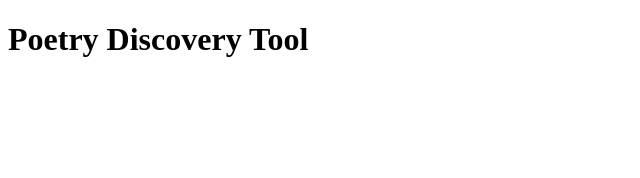
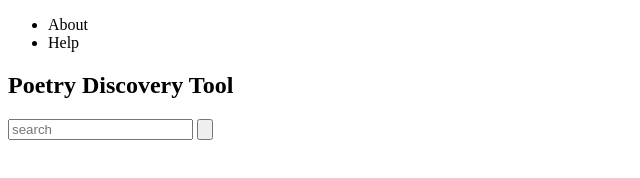
Before and after one commit to AlexisLJohnsonSJSU/course-api, a plain HTML site: page index.html in a window 1280 px wide. Shown: the whole page, without its empty margins (0-640 px from the left). Drawn offline with Linux system fonts and the light colour scheme.

Commit message:
draft of scaffolding

```diff
--- a/index.html
+++ b/index.html
@@ -10,7 +10,18 @@
 
   </head>
   <body>
-    <h1>Poetry Discovery Tool</h1>
-    <div id="poetry"></div>
+    <div id="nav">
+      <ul>
+        <li>About</li>
+        <li>Help</li>
+      </ul>
+    </div>
+    <section id="app">
+      <h1>Poetry Discovery Tool</h1>
+      <form id="query">
+        <input type="text" placeholder="search">
+        <input type="button">
+      </form>
+    </section>
   </body>
 </html>
```
